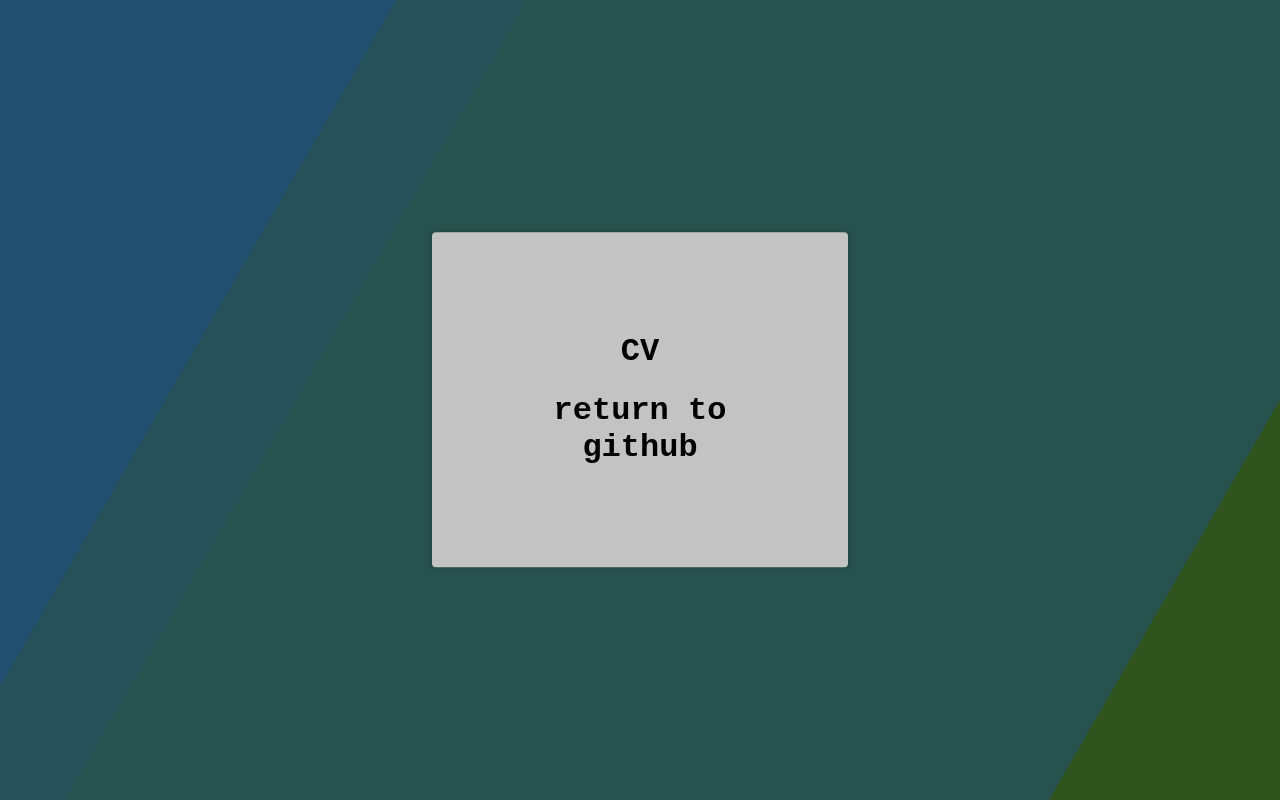
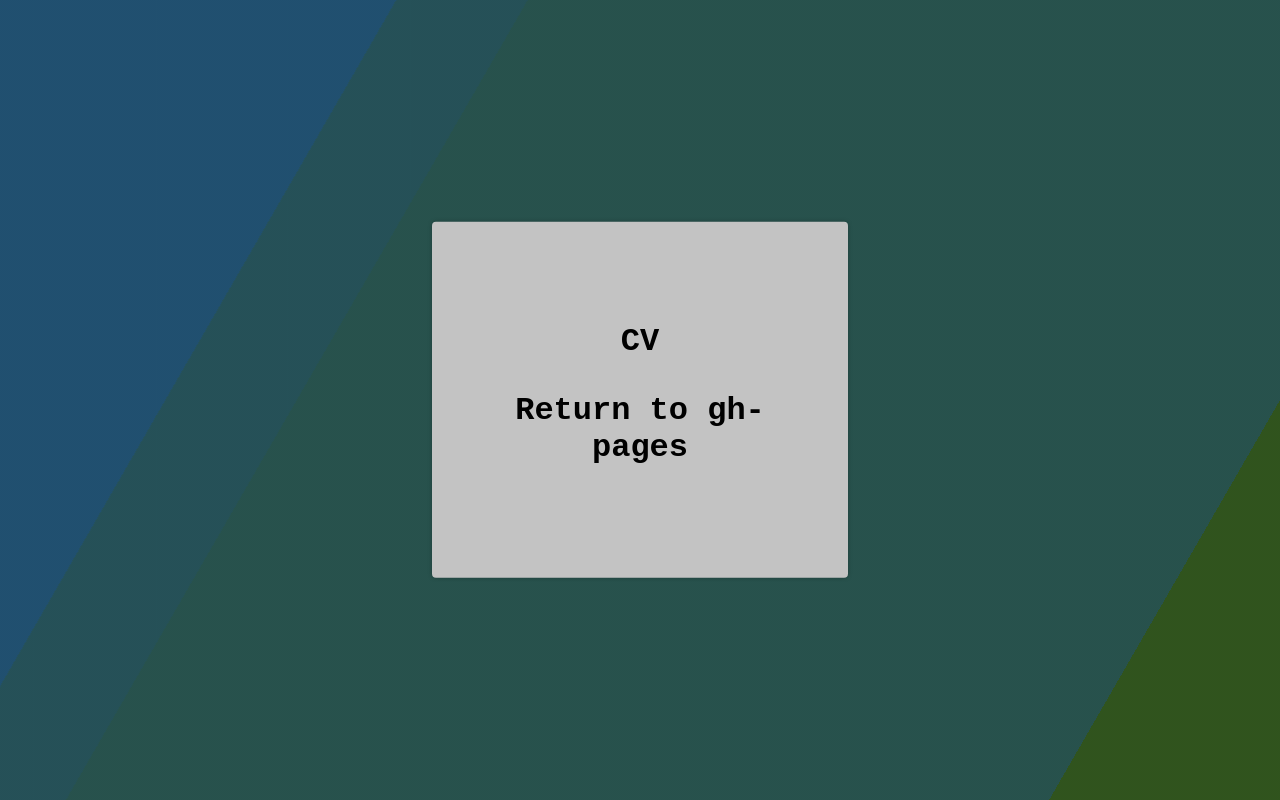
Before and after one commit to damaloonazhret/rsschool-cv, a plain HTML site: page index.html in a window 1280 px wide. Drawn offline with Linux system fonts and the light colour scheme.

Commit message:
feat: add logic close window

```diff
--- a/index.html
+++ b/index.html
@@ -15,7 +15,7 @@
     <div class="bg bg3"></div>
     <div class="content">
         <h1><a href="https://damaloonazhret.github.io/rsschool-cv/cv">CV</a></h1>
-        <h1><a href="https://github.com/damaloonazhret/rsschool-cv">return to github</a></h1>
+        <h1><p onclick="window.close()">Return to gh-pages</p></h1>
     </div>
 </body>
 
--- a/style.css
+++ b/style.css
@@ -65,7 +65,15 @@ h1 a {
     color: black;
     transition: 0.2s ease-in-out;
 }
+h1 p {
+    color: black;
+    transition: 0.2s ease-in-out;
+    cursor: pointer;
+}
 h1 a:hover {
+    color: bisque;
+}
+h1 p:hover {
     color: bisque;
 }
 
```
